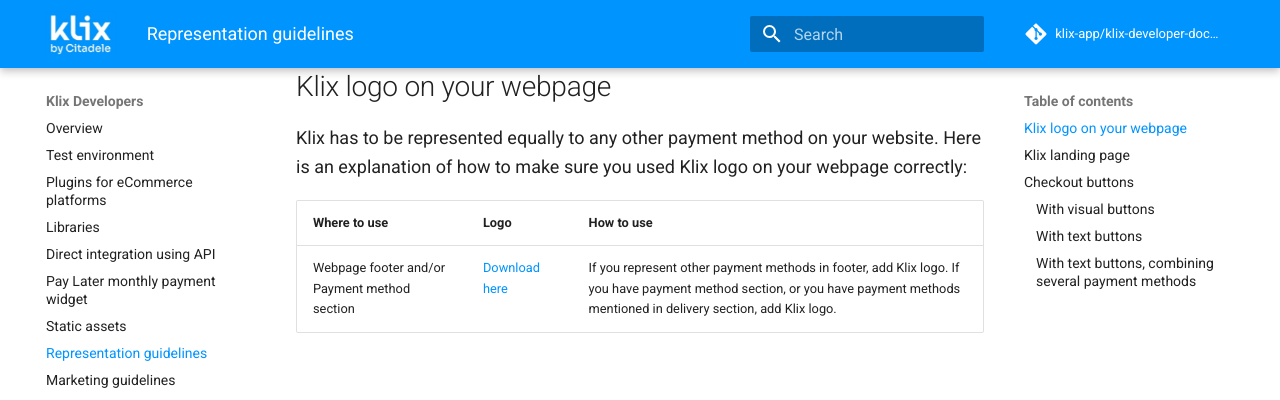
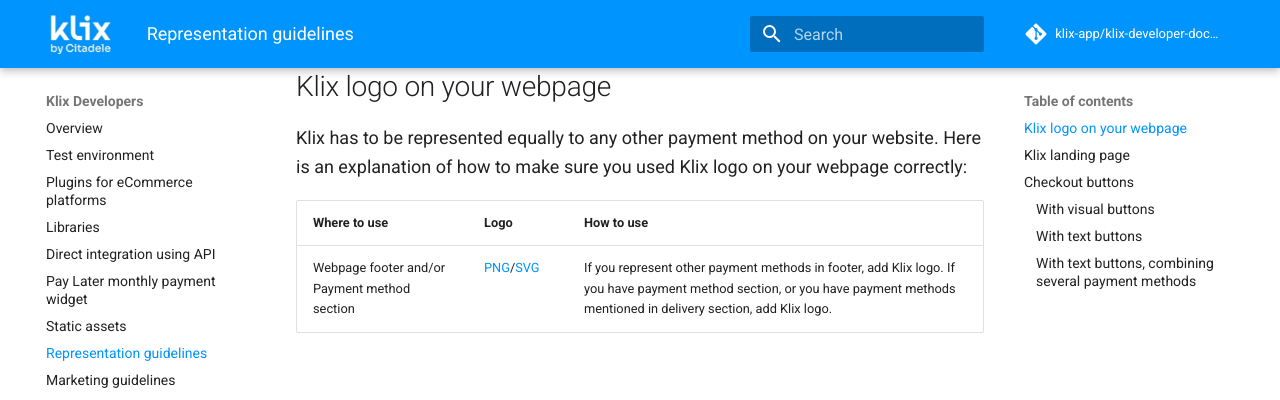
Before and after one commit to klix-app/klix-developer-documentation-website, an MkDocs documentation site: the page built from docs/representation-guidelines.md, in a window 1280 px wide and 900 px high, scrolled down 475 px. Shown: the top 400 px of the window. Built offline with MkDocs 1.6.1 and Material for MkDocs 9.7.7, drawn with Linux system fonts in a browser that asks for light colours; a script that is not in the unit is left out; comment, search, counter and statistics services are not loaded.

Commit message:
updated csv logo

```diff
--- a/docs/representation-guidelines.md
+++ b/docs/representation-guidelines.md
@@ -15,8 +15,7 @@
 
 | Where to use     | Logo                 | How to use |
 |---------------|------------------------|------------|
-| Webpage footer and/or Payment method section      | [Download here](https://drive.google.com/uc?export=download&id=1wZ9_jBxmFIOJBZSm7eVvmdWpi4vkNzx9) | If you represent other payment methods in footer, add Klix logo. If you have payment method section, or you have payment methods mentioned in delivery section, add Klix logo.  |
-
+| Webpage footer and/or Payment method section      | [PNG](https://drive.google.com/uc?export=download&id=1wZ9_jBxmFIOJBZSm7eVvmdWpi4vkNzx9)/[SVG](https://drive.google.com/uc?export=download&id=1eobGP6q_eWbMA82EDE1zrSudyHh3n-Ne) | If you represent other payment methods in footer, add Klix logo. If you have payment method section, or you have payment methods mentioned in delivery section, add Klix logo.  |
 
 ## Klix landing page
 
```
